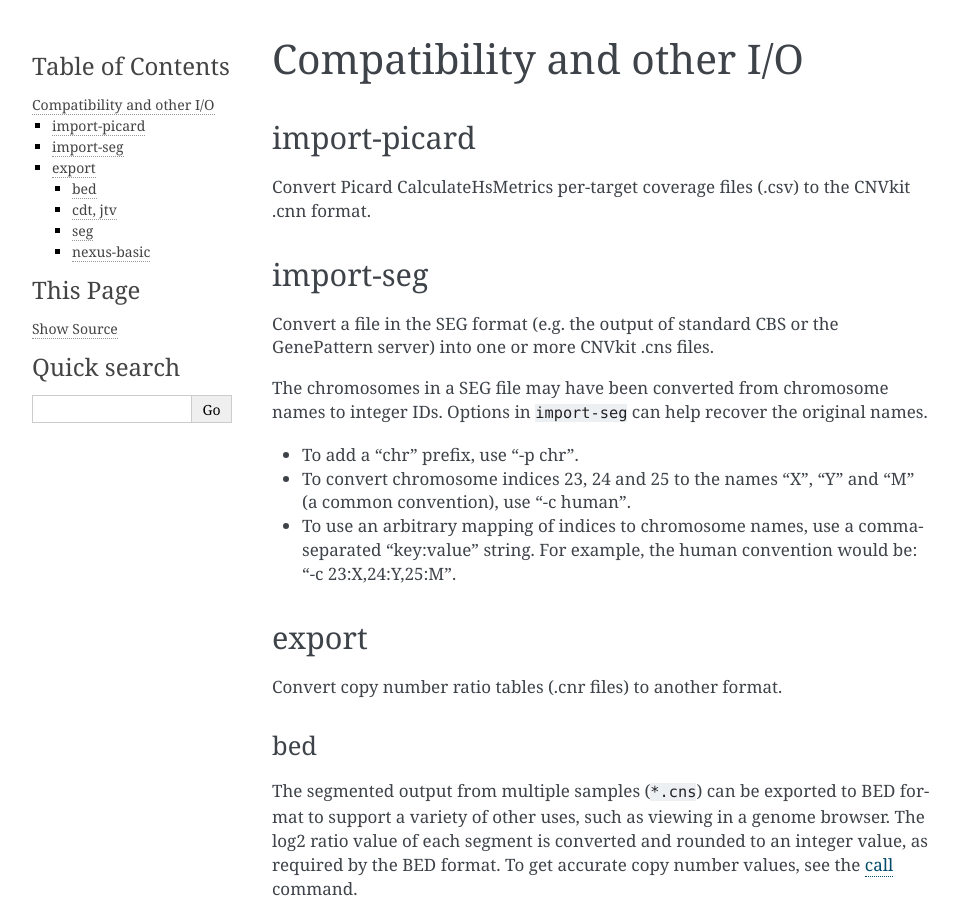
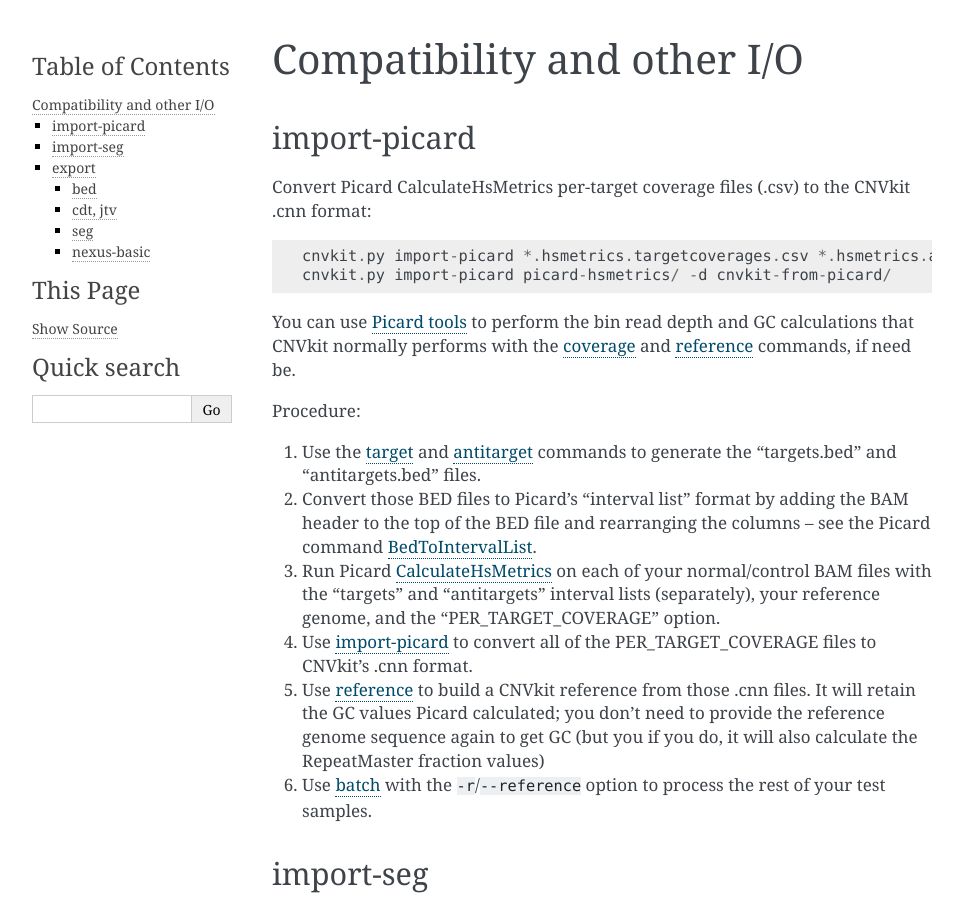
Before and after one commit to etal/cnvkit, a Sphinx documentation site: the page built from doc/importexport.rst, in a window 1280 px wide and 900 px high. Shown: the whole window, without its empty margins (148-1111 px from the left). Built offline with Sphinx 7.4.7, drawn with Linux system fonts in a browser that asks for light colours; the version number is read from the project's files by our own code.

Commit message:
doc: Explain how to use import-picard in the CNVkit workflow

```diff
--- a/doc/importexport.rst
+++ b/doc/importexport.rst
@@ -7,7 +7,36 @@ import-picard
 -------------
 
 Convert Picard CalculateHsMetrics per-target coverage files (.csv) to the
-CNVkit .cnn format.
+CNVkit .cnn format::
+
+    cnvkit.py import-picard *.hsmetrics.targetcoverages.csv *.hsmetrics.antitargetcoverages.csv
+    cnvkit.py import-picard picard-hsmetrics/ -d cnvkit-from-picard/
+
+You can use `Picard tools <http://broadinstitute.github.io/picard/>`_ to perform
+the bin read depth and GC calculations that CNVkit normally performs with the
+:ref:`coverage` and :ref:`reference` commands, if need be.
+
+Procedure:
+
+1. Use the :ref:`target` and :ref:`antitarget` commands to generate the
+   "targets.bed" and "antitargets.bed" files.
+2. Convert those BED files to Picard's "interval list" format by adding the BAM
+   header to the top of the BED file and rearranging the columns -- see the
+   Picard command `BedToIntervalList
+   <http://broadinstitute.github.io/picard/command-line-overview.html#BedToIntervalList>`_.
+3. Run Picard `CalculateHsMetrics
+   <http://broadinstitute.github.io/picard/command-line-overview.html#CalculateHsMetrics>`_
+   on each of your normal/control BAM files with the "targets" and "antitargets"
+   interval lists (separately), your reference genome, and the
+   "PER_TARGET_COVERAGE" option.
+4. Use :ref:`import-picard` to convert all of the PER_TARGET_COVERAGE files to
+   CNVkit's .cnn format.
+5. Use :ref:`reference` to build a CNVkit reference from those .cnn files. It
+   will retain the GC values Picard calculated; you don't need to provide the
+   reference genome sequence again to get GC (but you if you do, it will also
+   calculate the RepeatMaster fraction values)
+6. Use :ref:`batch` with the ``-r``/``--reference`` option to process the rest
+   of your test samples.
 
 
 .. _import-seg:
```
